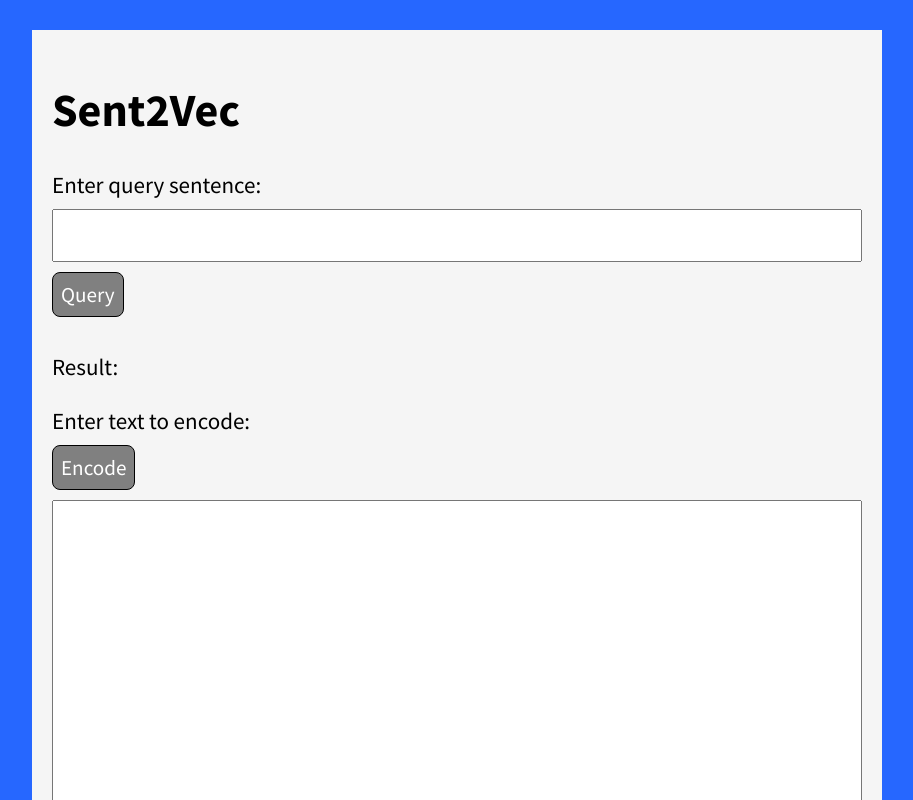
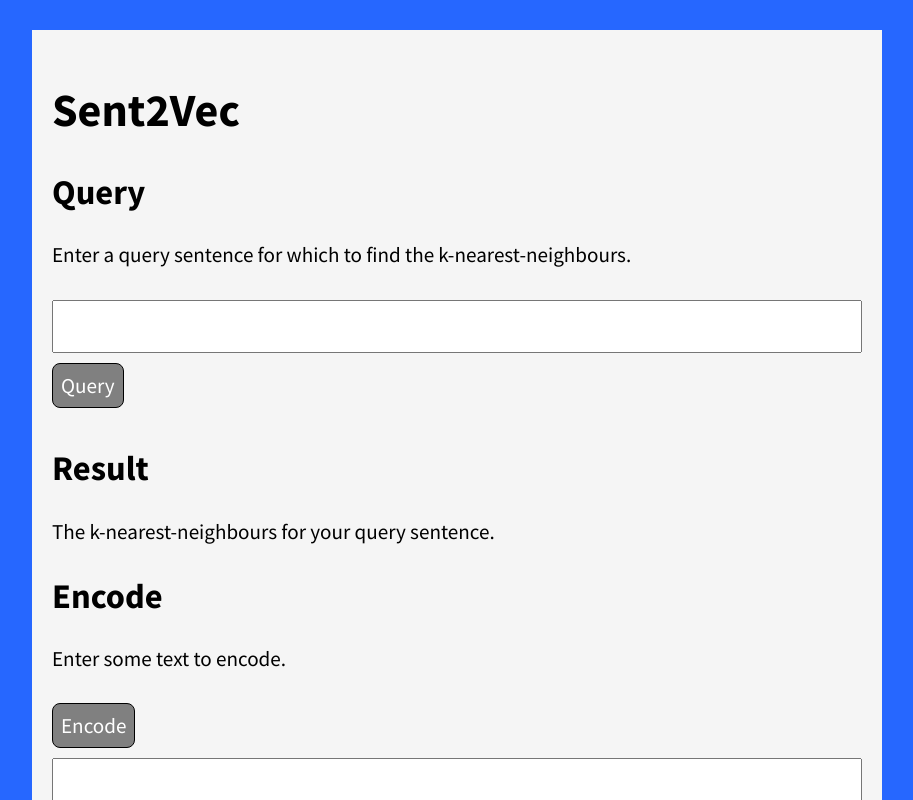
Before and after one commit to StormySmoke/website, a website: page index.html in a window 1280 px wide. Shown: the top 800 px of the page, without its empty margins (183-1096 px from the left). Drawn offline with nearby package versions, Linux system fonts and the light colour scheme.

Commit message:
Improve UI

```diff
--- a/index.html
+++ b/index.html
@@ -49,7 +49,7 @@
     function formatKnnResult(result) {
       html = '<ol id="result-list">'
       for (var i = 0; i < result.sent.length; i++) {
-        html += '<li>' + result.sent[i] + ' [' + result.dist[i] + ']</li>';
+        html += '<li>' + result.sent[i] + '<ul><li>Distance: ' + Math.round(result.dist[i] * 1000000)/1000000 + '</li></ul>';
       }
       html += '</ol>';
       return html;
@@ -69,18 +69,21 @@
     <div class="loader"></div>
 
     <div id="div-query">
-      Enter query sentence:<br />
+      <h2>Query</h2>
+      <p class="description">Enter a query sentence for which to find the k-nearest-neighbours.</p>
       <input id="input-query" type="text" name="query">
       <button id="submit-query">Query</button>
     </div>
 
     <div id="div-result">
-      Result:<br />
+      <h2>Result</h2>
+      <p class="description">The k-nearest-neighbours for your query sentence.</p>
       <div id="output-result"></div>
     </div>
 
     <div id="div-text">
-      Enter text to encode:<br />
+      <h2>Encode</h2>
+      <p class="description">Enter some text to encode.</p>
       <button id="submit-text">Encode</button>
       <textarea id="input-text"></textarea>
     </div>
--- a/style.css
+++ b/style.css
@@ -1,12 +1,12 @@
 * {
-	box-sizing: border-box;
+  box-sizing: border-box;
   font-family: 'Source Sans Pro', sans-serif;
 }
 
 html, body {
 	padding: 0;
 	margin: 0;
-  font-size: 1.2rem;
+  font-size: 1.2em;
   background-color: #2667FF;
 }
 
@@ -21,6 +21,10 @@ input, textarea {
   font-size: 1.2rem;
   padding: 10px;
   outline: none;
+}
+
+.description {
+  font-size: 1.1rem;
 }
 
 button {
@@ -54,6 +58,7 @@ button:hover {
     margin-top: 10px;
     background: white;
     padding: 10px;
+    border: 1px solid gray;
     display: none;
 }
 
```
